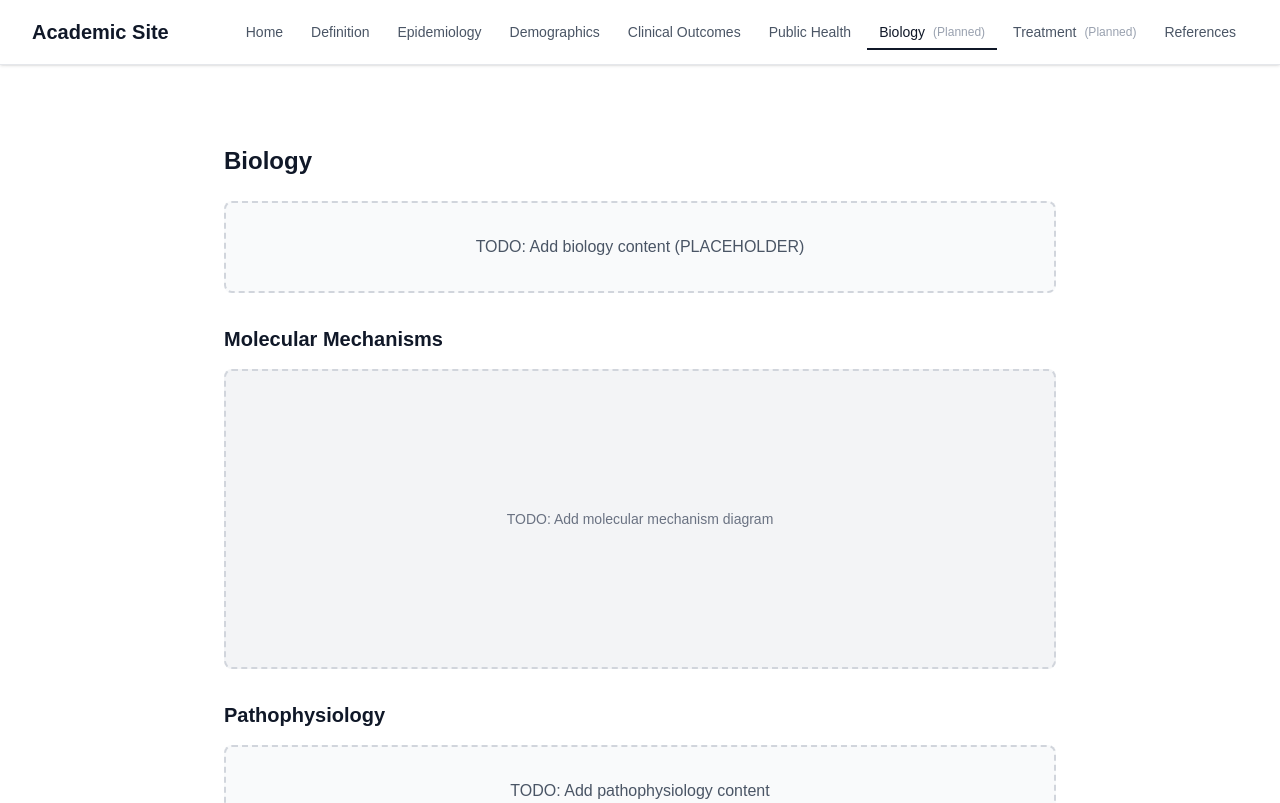
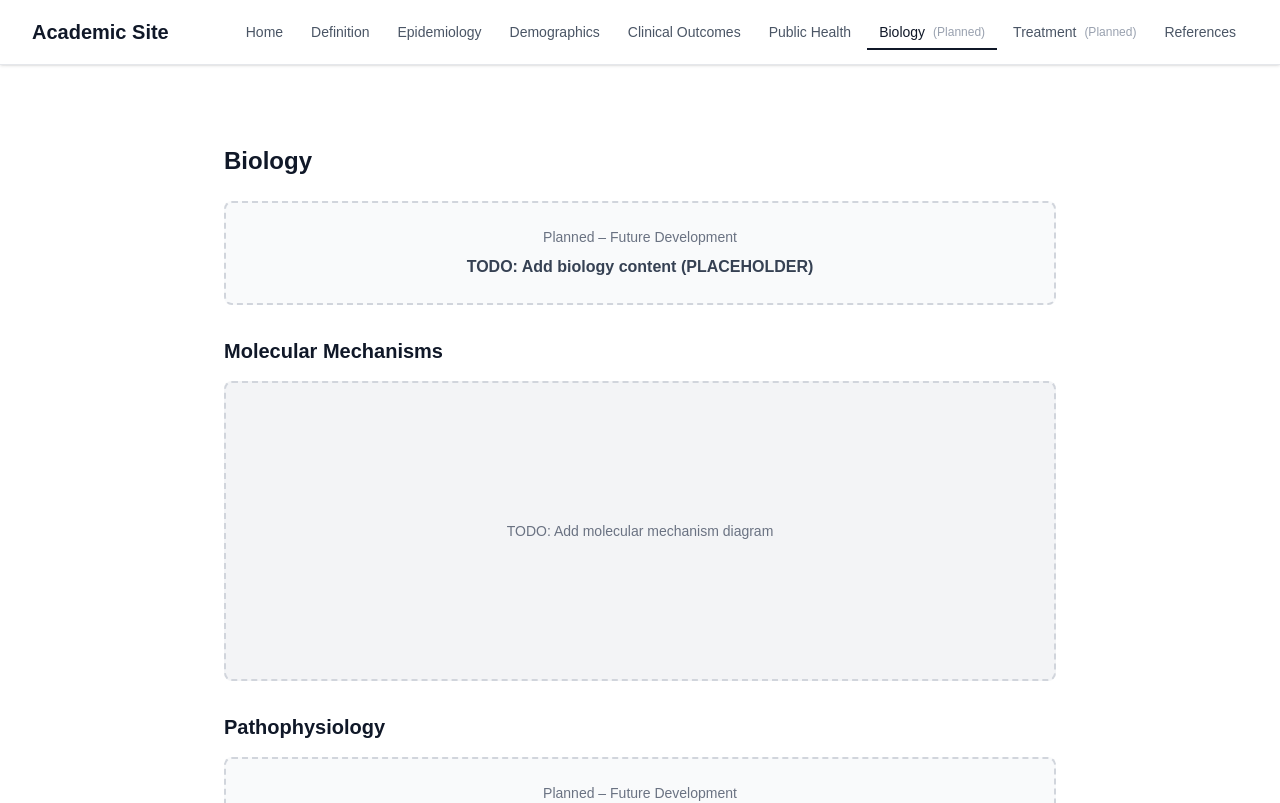
Before and after one commit to Gerald450/metastatic_breast_cancer_research_site, a Next.js app: page /biology in a window 1280 px wide. Shown: the top 803 px of the page. Built offline with nearby package versions, Linux system fonts and the light colour scheme.

Commit message:
add placeholder component

```diff
--- a/app/biology/page.tsx
+++ b/app/biology/page.tsx
@@ -7,7 +7,7 @@ export default function BiologyPage() {
     <div className="py-12">
       <Section title="Biology">
         <div className="space-y-8">
-          <Placeholder text="TODO: Add biology content (PLACEHOLDER)" />
+          <Placeholder label="TODO: Add biology content (PLACEHOLDER)" />
 
           <div>
             <h3 className="mb-4 text-xl font-semibold text-gray-900 dark:text-white">
@@ -23,7 +23,7 @@ export default function BiologyPage() {
             <h3 className="mb-4 text-xl font-semibold text-gray-900 dark:text-white">
               Pathophysiology
             </h3>
-            <Placeholder text="TODO: Add pathophysiology content" />
+            <Placeholder label="TODO: Add pathophysiology content" />
           </div>
         </div>
       </Section>
--- a/app/clinical-outcomes/page.tsx
+++ b/app/clinical-outcomes/page.tsx
@@ -8,7 +8,7 @@ export default function ClinicalOutcomesPage() {
     <div className="py-12">
       <Section title="Clinical Outcomes">
         <div className="space-y-8">
-          <Placeholder text="TODO: Add clinical outcomes content" />
+          <Placeholder label="TODO: Add clinical outcomes content" />
 
           <CitationCallout citation="TODO: Add citation">
             {/* TODO: Add important clinical outcome information */}
--- a/app/definition/page.tsx
+++ b/app/definition/page.tsx
@@ -6,7 +6,7 @@ export default function DefinitionPage() {
     <div className="py-12">
       <Section title="Definition">
         <div className="space-y-6">
-          <Placeholder text="TODO: Add definition content" />
+          <Placeholder label="TODO: Add definition content" />
 
           {/* TODO: Add definition sections */}
           <div className="space-y-4">
--- a/app/demographics/page.tsx
+++ b/app/demographics/page.tsx
@@ -7,7 +7,7 @@ export default function DemographicsPage() {
     <div className="py-12">
       <Section title="Demographics">
         <div className="space-y-8">
-          <Placeholder text="TODO: Add demographics content" />
+          <Placeholder label="TODO: Add demographics content" />
 
           <div>
             <h3 className="mb-4 text-xl font-semibold text-gray-900 dark:text-white">
--- a/app/epidemiology/page.tsx
+++ b/app/epidemiology/page.tsx
@@ -7,7 +7,7 @@ export default function EpidemiologyPage() {
     <div className="py-12">
       <Section title="Epidemiology">
         <div className="space-y-8">
-          <Placeholder text="TODO: Add epidemiology content" />
+          <Placeholder label="TODO: Add epidemiology content" />
 
           <div>
             <h3 className="mb-4 text-xl font-semibold text-gray-900 dark:text-white">
--- a/app/page.tsx
+++ b/app/page.tsx
@@ -16,7 +16,7 @@ export default function Home() {
             </p>
           </div>
 
-          <Placeholder text="TODO: Add home page content" />
+          <Placeholder label="TODO: Add home page content" />
 
           <div className="mt-8">
             <VisualPlaceholder
--- a/app/public-health/page.tsx
+++ b/app/public-health/page.tsx
@@ -7,7 +7,7 @@ export default function PublicHealthPage() {
     <div className="py-12">
       <Section title="Public Health">
         <div className="space-y-8">
-          <Placeholder text="TODO: Add public health content" />
+          <Placeholder label="TODO: Add public health content" />
 
           <div>
             <h3 className="mb-4 text-xl font-semibold text-gray-900 dark:text-white">
@@ -26,7 +26,7 @@ export default function PublicHealthPage() {
             <h3 className="mb-4 text-xl font-semibold text-gray-900 dark:text-white">
               Prevention Strategies
             </h3>
-            <Placeholder text="TODO: Add prevention strategies content" />
+            <Placeholder label="TODO: Add prevention strategies content" />
           </div>
         </div>
       </Section>
--- a/app/treatment/page.tsx
+++ b/app/treatment/page.tsx
@@ -7,13 +7,13 @@ export default function TreatmentPage() {
     <div className="py-12">
       <Section title="Treatment">
         <div className="space-y-8">
-          <Placeholder text="TODO: Add treatment content (PLACEHOLDER)" />
+          <Placeholder label="TODO: Add treatment content (PLACEHOLDER)" />
 
           <div>
             <h3 className="mb-4 text-xl font-semibold text-gray-900 dark:text-white">
               Treatment Options
             </h3>
-            <Placeholder text="TODO: Add treatment options content" />
+            <Placeholder label="TODO: Add treatment options content" />
           </div>
 
           <div>
--- a/components/Placeholder.tsx
+++ b/components/Placeholder.tsx
@@ -1,11 +1,32 @@
 interface PlaceholderProps {
-  text?: string;
+  label: string;
+  notes?: string[];
 }
 
-export default function Placeholder({ text = 'Content placeholder' }: PlaceholderProps) {
+export default function Placeholder({ label, notes }: PlaceholderProps) {
   return (
-    <div className="rounded-lg border-2 border-dashed border-gray-300 bg-gray-50 p-8 text-center dark:border-gray-700 dark:bg-gray-800">
-      <p className="text-gray-600 dark:text-gray-400">{text}</p>
+    <div className="rounded-lg border-2 border-dashed border-gray-300 bg-gray-50 p-6 dark:border-gray-700 dark:bg-gray-800/50">
+      <div className="text-center">
+        <p className="text-sm font-medium text-gray-500 dark:text-gray-400">
+          Planned – Future Development
+        </p>
+        <p className="mt-2 text-base font-semibold text-gray-700 dark:text-gray-300">
+          {label}
+        </p>
+      </div>
+      {notes && notes.length > 0 && (
+        <ul className="mt-4 space-y-2 text-left">
+          {notes.map((note, index) => (
+            <li
+              key={index}
+              className="flex items-start text-sm text-gray-600 dark:text-gray-400"
+            >
+              <span className="mr-2 mt-1.5 h-1.5 w-1.5 flex-shrink-0 rounded-full bg-gray-400 dark:bg-gray-500" />
+              <span>{note}</span>
+            </li>
+          ))}
+        </ul>
+      )}
     </div>
   );
 }
--- a/components/Section.tsx
+++ b/components/Section.tsx
@@ -1,20 +1,42 @@
 import { ReactNode } from 'react';
 
 interface SectionProps {
-  title?: string;
+  title: string;
+  subtitle?: string;
   children: ReactNode;
+  evidenceType?: string;
   className?: string;
 }
 
-export default function Section({ title, children, className = '' }: SectionProps) {
+export default function Section({
+  title,
+  subtitle,
+  children,
+  evidenceType,
+  className = '',
+}: SectionProps) {
   return (
     <section className={`py-8 ${className}`}>
       <div className="mx-auto max-w-4xl px-4 sm:px-6 lg:px-8">
-        {title && (
-          <h2 className="mb-6 text-2xl font-semibold text-gray-900 dark:text-white">
-            {title}
-          </h2>
-        )}
+        <div className="mb-6 flex flex-col gap-2 sm:flex-row sm:items-start sm:justify-between">
+          <div className="flex-1">
+            <h2 className="text-2xl font-semibold text-gray-900 dark:text-white">
+              {title}
+            </h2>
+            {subtitle && (
+              <p className="mt-2 text-base text-gray-600 dark:text-gray-400">
+                {subtitle}
+              </p>
+            )}
+          </div>
+          {evidenceType && (
+            <div className="mt-2 sm:mt-0">
+              <span className="inline-flex items-center rounded-md bg-blue-50 px-3 py-1.5 text-xs font-medium text-blue-700 ring-1 ring-inset ring-blue-700/10 dark:bg-blue-900/20 dark:text-blue-300 dark:ring-blue-300/20">
+                Evidence type: {evidenceType}
+              </span>
+            </div>
+          )}
+        </div>
         <div className="prose prose-gray max-w-none dark:prose-invert">
           {children}
         </div>
```
